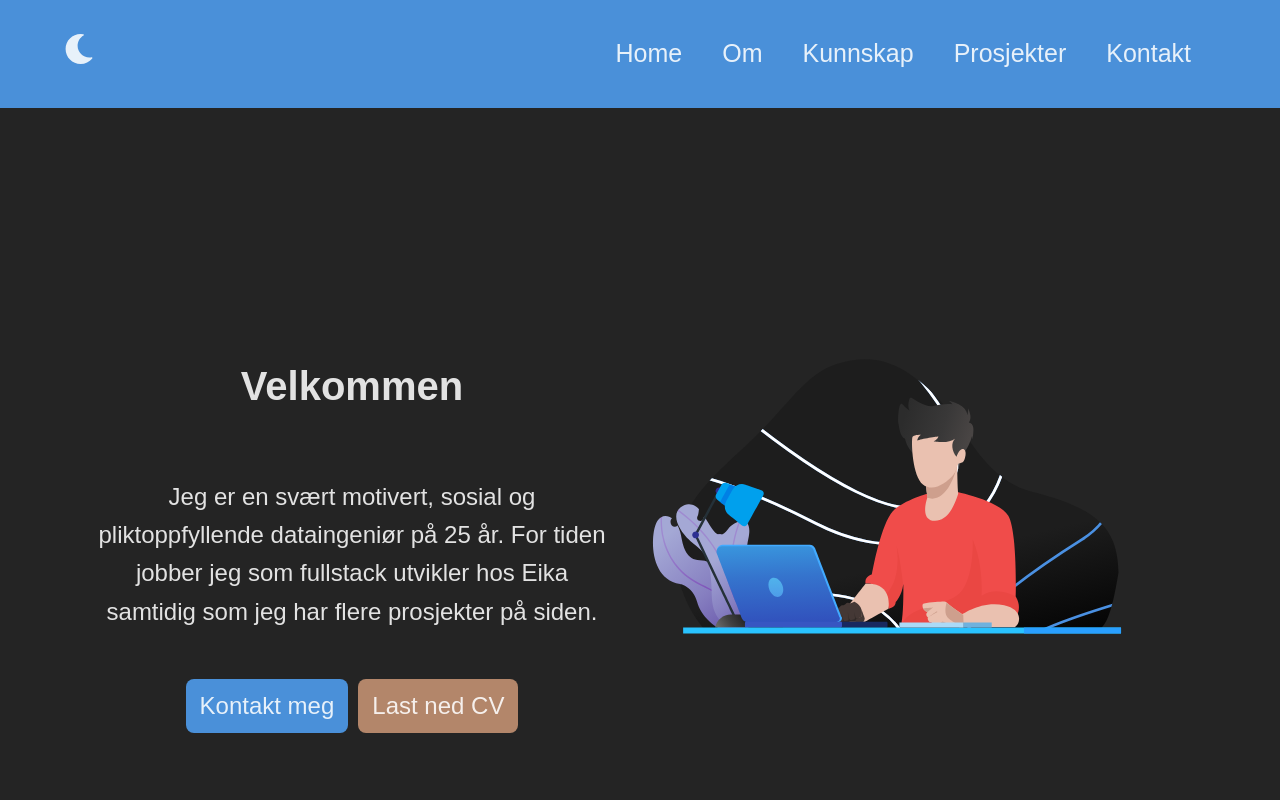
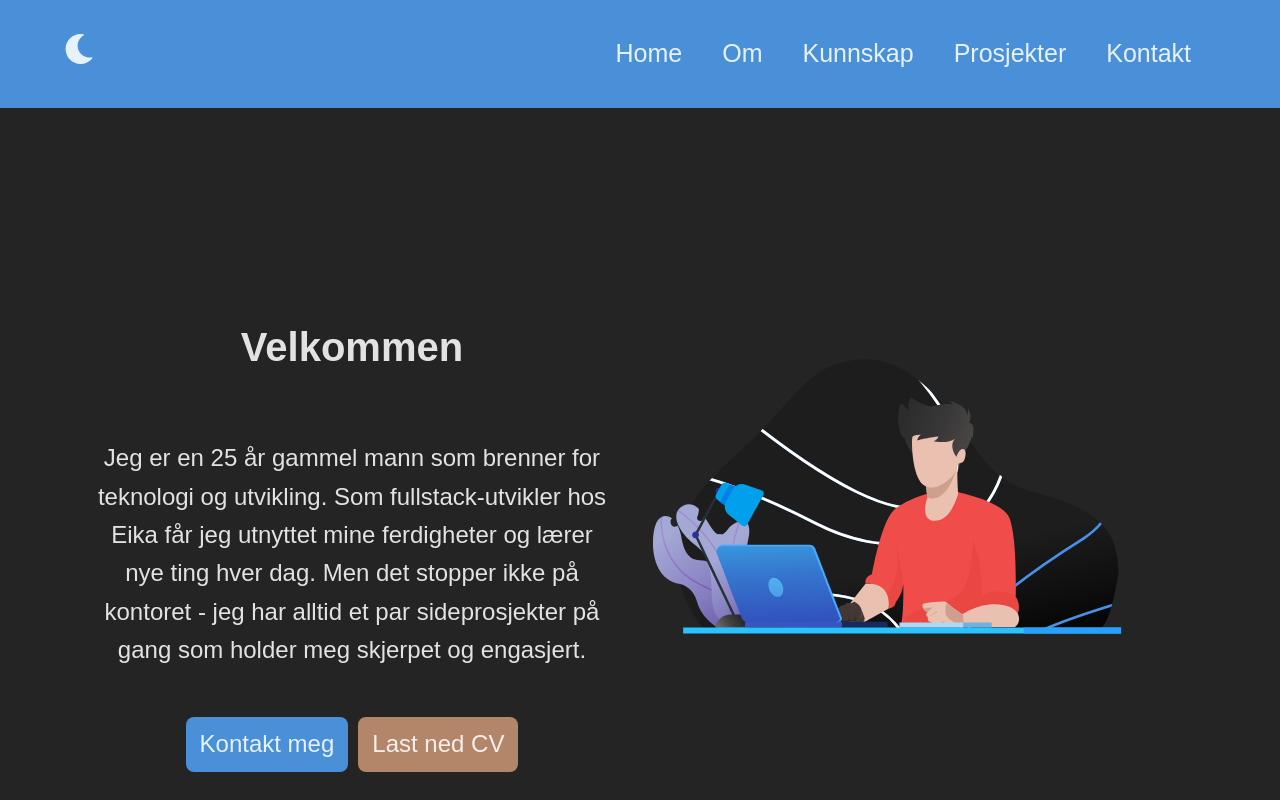
Before and after one commit to JohannesEA/vite-johanneseandresen-homepage, a React (Vite) app: page / in a window 1280 px wide. Shown: the top 800 px of the page. Built offline with nearby package versions, Linux system fonts and the light colour scheme.

Commit message:
fix: edit hero text

```diff
--- a/src/pages/homepage/hero/HeroSection.tsx
+++ b/src/pages/homepage/hero/HeroSection.tsx
@@ -12,9 +12,11 @@ export const HeroSection = () => {
       <div className="hero__text">
         <h1 className="hero__title">Velkommen</h1>
         <p className="hero__description extra-large-margin-top">
-          Jeg er en svært motivert, sosial og pliktoppfyllende dataingeniør på
-          25 år. For tiden jobber jeg som fullstack utvikler hos Eika samtidig
-          som jeg har flere prosjekter på siden.
+          Jeg er en 25 år gammel mann som brenner for teknologi og utvikling.
+          Som fullstack-utvikler hos Eika får jeg utnyttet mine ferdigheter og
+          lærer nye ting hver dag. Men det stopper ikke på kontoret - jeg har
+          alltid et par sideprosjekter på gang som holder meg skjerpet og
+          engasjert.
         </p>
         <div className="hero__buttons extra-large-margin-top">
           <Link
```
